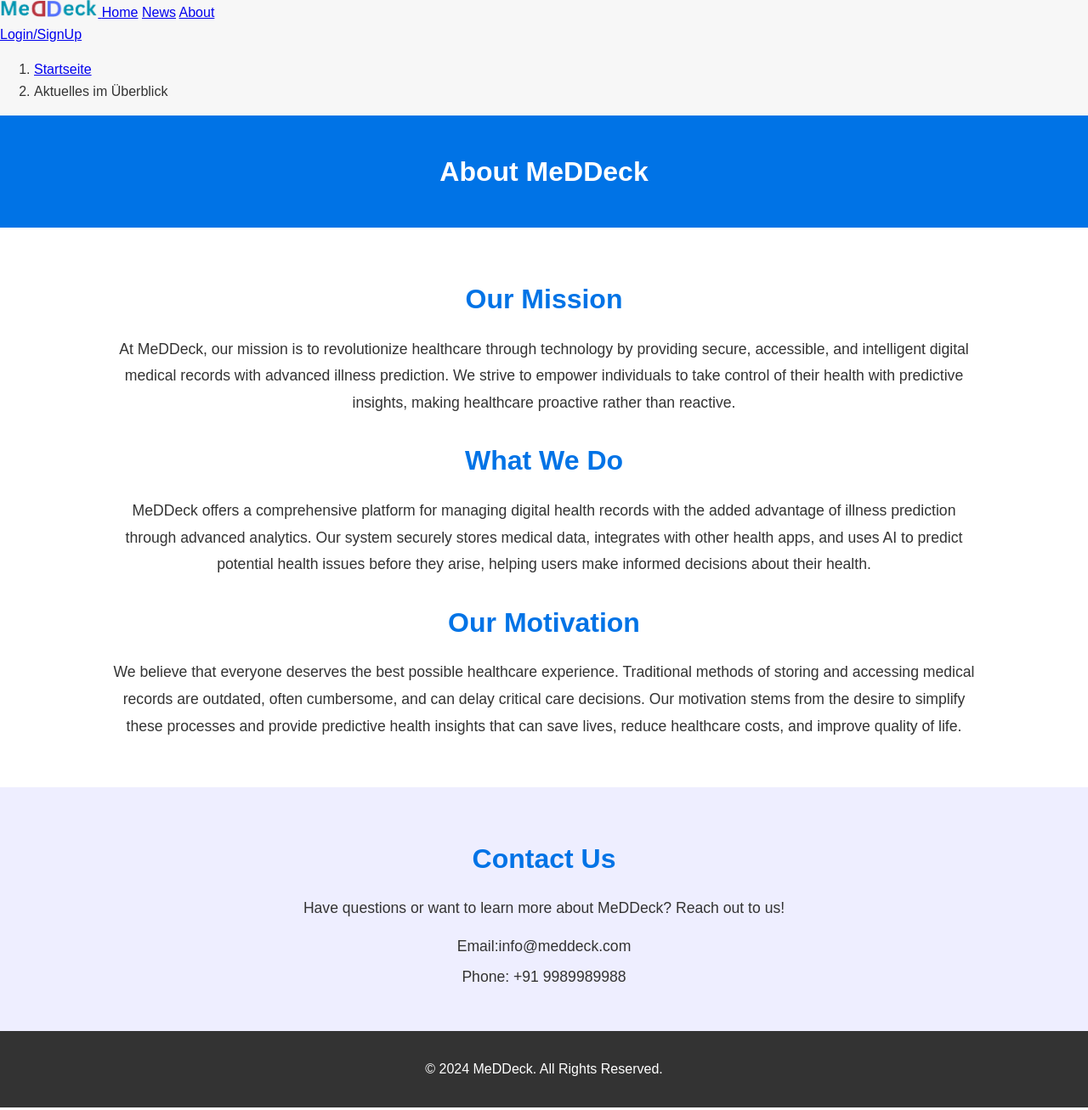
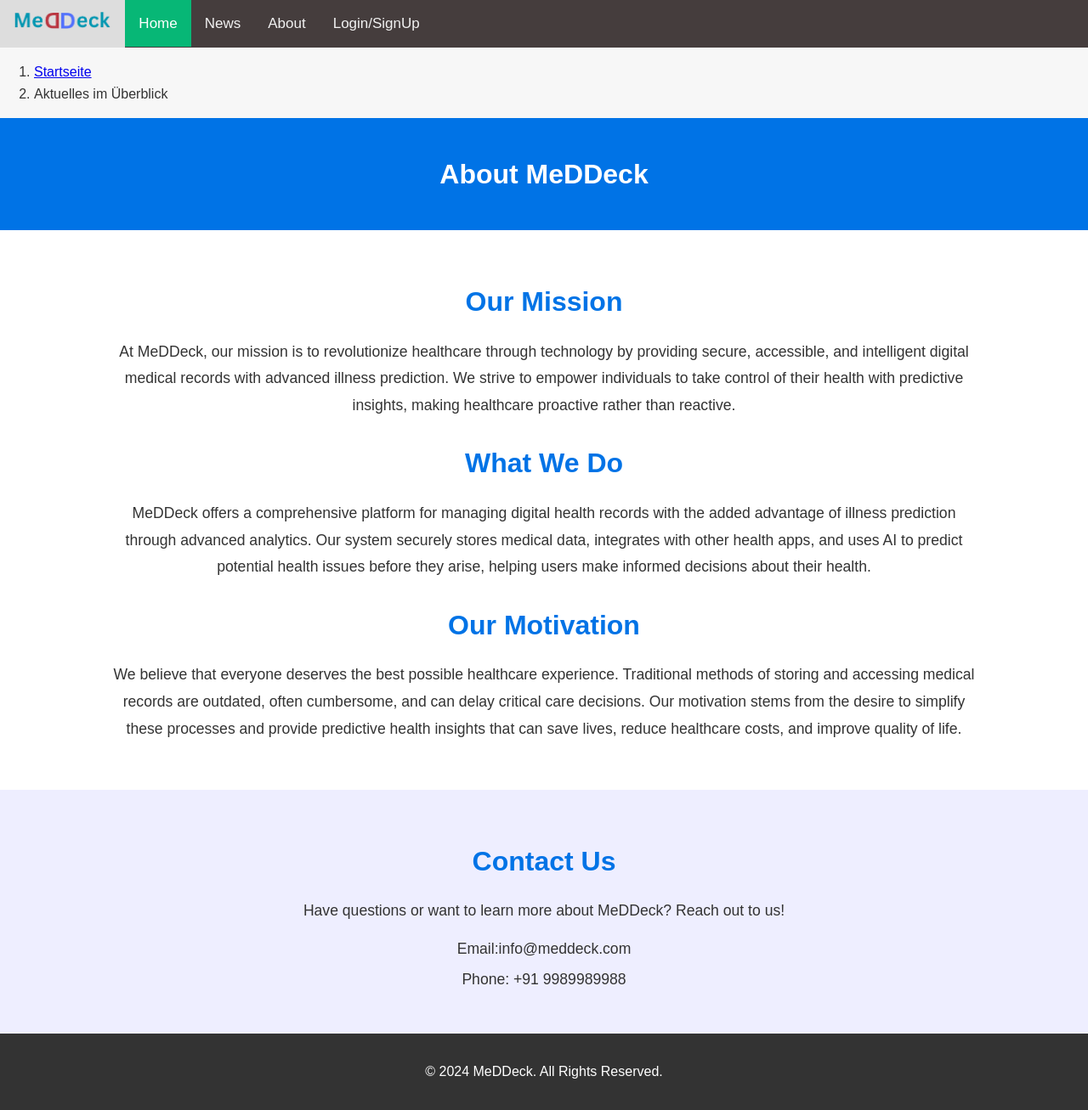
Before and after one commit to aaradhy25tiwari/Digitalization-of-Medical-Records, a PHP site: page /about_us.html in a window 1280 px wide. Shown: the whole page at 85% size. Run offline with PHP 8.4, Linux system fonts and the light colour scheme.

Commit message:
Made changes

```diff
--- a/styles_pages.css
+++ b/styles_pages.css
@@ -1,3 +1,34 @@
+.navbar {
+    background-color: #453d3d;
+    overflow: hidden;
+  }
+
+  /* Style the links inside the navigation bar */
+  .navbar a {
+    float: left;
+    color: #f2f2f2;
+    text-align: center;
+    padding: 14px 16px;
+    text-decoration: none;
+    font-size: 17px;
+  }
+
+  /* Change the color of links on hover */
+  .navbar a:hover {
+    background-color: #ddd;
+    color: black;
+  }
+
+  /* Add a color to the active/current link */
+  .navbar a.active {
+    background-color: #07b776;
+    color: white;
+  }
+
+  *, *::before, *::after {
+    box-sizing: border-box;
+}
+
 /* Base styling for body */
 body {
     font-family: 'Arial', sans-serif;
```
